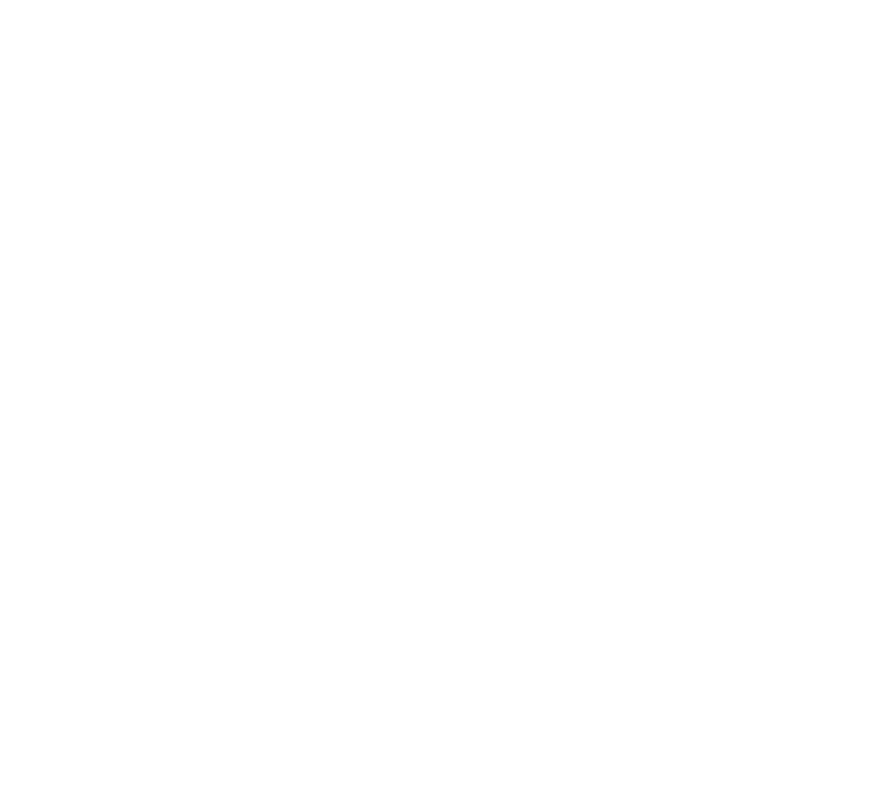
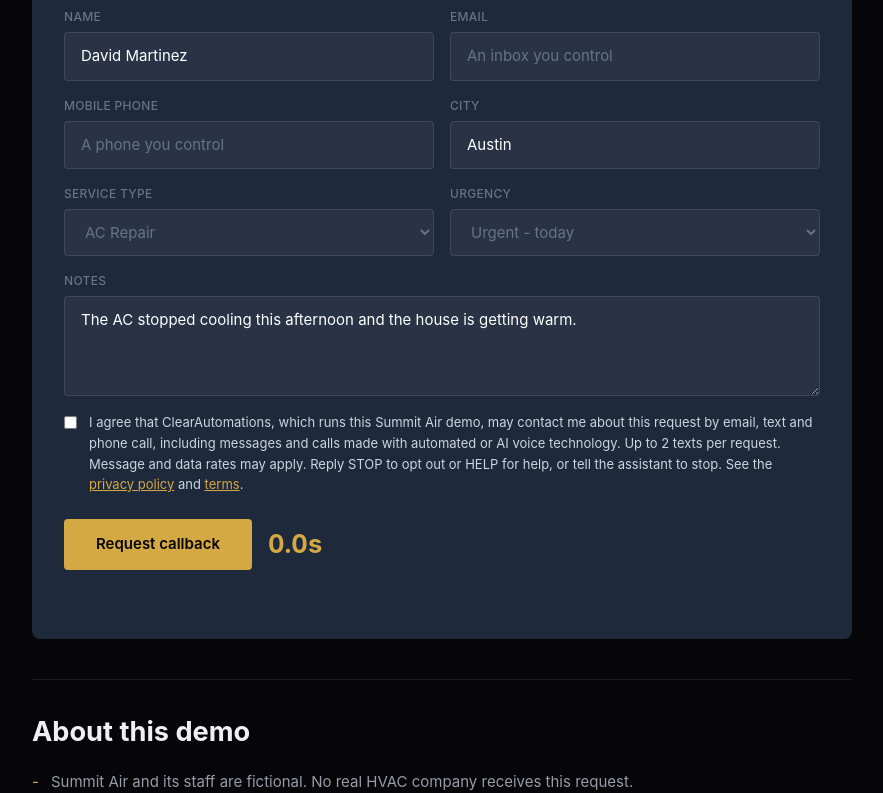
Before and after one commit to ZionZJ/clearautomations-website, a Next.js app: page /demo/summit-air in a window 1280 px wide. Before the commit this address had no page. Shown: the part 427-1220 px from the top of the page, without its empty margins (198-1081 px from the left). Before the commit the page ends 800 px from the top, so only its background shows below. Built offline with nearby package versions, Linux system fonts and the light colour scheme.

Commit message:
Add unlisted Summit Air callback demo page for 10DLC opt-in

```diff
--- /dev/null
+++ b/src/app/demo/summit-air/page.tsx
@@ -0,0 +1,37 @@
+import type { Metadata } from "next";
+import { BulletList, PageSection, SimplePage } from "@/components/simple-page";
+import { SummitAirDemoForm } from "@/components/summit-air-demo-form";
+
+// Unlisted demo page: reachable by URL, kept out of search results and the sitemap.
+export const metadata: Metadata = {
+  title: "Summit Air Callback Demo | ClearAutomations",
+  description:
+    "A ClearAutomations demonstration of an AI front desk responding to a new HVAC service request.",
+  robots: { index: false, follow: false },
+};
+
+export default function SummitAirDemoPage() {
+  return (
+    <SimplePage
+      eyebrow="ClearAutomations demo"
+      title="Summit Air service request"
+      description="Summit Air is a fictional HVAC company. ClearAutomations runs this demo to show a new service request getting a text and an AI callback within minutes. Use only a phone number and email you control."
+    >
+      <div className="bg-[var(--navy)] rounded-lg p-6 sm:p-8">
+        <SummitAirDemoForm />
+      </div>
+
+      <PageSection title="About this demo">
+        <BulletList
+          items={[
+            "Summit Air and its staff are fictional. No real HVAC company receives this request.",
+            "Submitting the form sends up to 2 texts and one AI phone call to the number you enter, only if you check the consent box.",
+            "The caller identifies itself as an AI assistant. You can tell it to stop at any time.",
+            "Reply STOP to any text to opt out, or HELP for help.",
+            "SMS consent records are not shared with or sold to third parties.",
+          ]}
+        />
+      </PageSection>
+    </SimplePage>
+  );
+}
--- /dev/null
+++ b/src/components/summit-air-demo-form.tsx
@@ -0,0 +1,202 @@
+"use client";
+
+import { useEffect, useRef, useState, type FormEvent } from "react";
+import {
+  ContactConsent,
+  Field,
+  HoneypotField,
+  inputClass,
+  selectClass,
+  textareaClass,
+} from "@/components/form-fields";
+
+// Server-side proxy to the n8n demo workflow. The browser never sees the n8n URL or token.
+const DEMO_ENDPOINT = "/api/demo/summit-air";
+
+const serviceTypes = ["AC Repair", "Heating Repair", "Maintenance Plan", "New System Quote"];
+const urgencies = ["Urgent - today", "This week", "Planning ahead"];
+
+type Status = "idle" | "submitting" | "accepted" | "ringing" | "offline" | "error";
+
+// Accepts "(512) 555-0100", "512-555-0100" or "+15125550100" and returns E.164.
+function toE164(raw: string): string {
+  const digits = raw.replace(/\D/g, "");
+  if (raw.trim().startsWith("+")) return `+${digits}`;
+  if (digits.length === 10) return `+1${digits}`;
+  if (digits.length === 11 && digits.startsWith("1")) return `+${digits}`;
+  return raw.trim();
+}
+
+export function SummitAirDemoForm() {
+  const [status, setStatus] = useState<Status>("idle");
+  const [elapsed, setElapsed] = useState(0);
+  const [runId, setRunId] = useState("");
+  const startedAt = useRef(0);
+  const timer = useRef<ReturnType<typeof setInterval> | undefined>(undefined);
+
+  useEffect(() => () => clearInterval(timer.current), []);
+
+  function stopTimer() {
+    clearInterval(timer.current);
+    setElapsed((performance.now() - startedAt.current) / 1000);
+  }
+
+  async function handleSubmit(e: FormEvent<HTMLFormElement>) {
+    e.preventDefault();
+    const form = e.currentTarget;
+    const value = (name: string) =>
+      (form.elements.namedItem(name) as HTMLInputElement | HTMLSelectElement | HTMLTextAreaElement)
+        .value;
+
+    const data = {
+      name: value("name"),
+      email: value("email"),
+      phone: toE164(value("phone")),
+      city: value("city"),
+      serviceType: value("serviceType"),
+      urgency: value("urgency"),
+      notes: value("notes"),
+      consentGranted: (form.elements.namedItem("consent") as HTMLInputElement).checked,
+      companyWebsite: value("websiteUrlConfirm"),
+    };
+
+    setStatus("submitting");
+    setRunId("");
+    startedAt.current = performance.now();
+    clearInterval(timer.current);
+    setElapsed(0);
+    timer.current = setInterval(
+      () => setElapsed((performance.now() - startedAt.current) / 1000),
+      100,
+    );
+
+    try {
+      const res = await fetch(DEMO_ENDPOINT, {
+        method: "POST",
+        headers: { "Content-Type": "application/json" },
+        body: JSON.stringify(data),
+      });
+
+      if (res.status === 404 || res.status === 503) {
+        stopTimer();
+        setStatus("offline");
+        return;
+      }
+      if (!res.ok) {
+        stopTimer();
+        setStatus("error");
+        return;
+      }
+
+      const result = (await res.json()) as { testRunId?: string };
+      setRunId(result.testRunId ? result.testRunId.slice(0, 8) : "");
+      setStatus("accepted");
+    } catch {
+      stopTimer();
+      setStatus("error");
+    }
+  }
+
+  function markRinging() {
+    stopTimer();
+    setStatus("ringing");
+  }
+
+  return (
+    <form onSubmit={handleSubmit} className="flex flex-col gap-4">
+      <div className="grid sm:grid-cols-2 gap-4">
+        <Field label="Name">
+          <input name="name" defaultValue="David Martinez" autoComplete="name" required className={inputClass} />
+        </Field>
+        <Field label="Email">
+          <input name="email" type="email" placeholder="An inbox you control" autoComplete="email" required className={inputClass} />
+        </Field>
+      </div>
+
+      <div className="grid sm:grid-cols-2 gap-4">
+        <Field label="Mobile phone">
+          <input name="phone" type="tel" placeholder="A phone you control" autoComplete="tel" required className={inputClass} />
+        </Field>
+        <Field label="City">
+          <input name="city" defaultValue="Austin" autoComplete="address-level2" required className={inputClass} />
+        </Field>
+      </div>
+
+      <div className="grid sm:grid-cols-2 gap-4">
+        <Field label="Service type">
+          <select name="serviceType" required className={selectClass}>
+            {serviceTypes.map((s) => (
+              <option key={s}>{s}</option>
+            ))}
+          </select>
+        </Field>
+        <Field label="Urgency">
+          <select name="urgency" required className={selectClass}>
+            {urgencies.map((u) => (
+              <option key={u}>{u}</option>
+            ))}
+          </select>
+        </Field>
+      </div>
+
+      <Field label="Notes">
+        <textarea
+          name="notes"
+          defaultValue="The AC stopped cooling this afternoon and the house is getting warm."
+          className={textareaClass}
+        />
+      </Field>
+
+      <ContactConsent name="consent">
+        I agree that ClearAutomations, which runs this Summit Air demo, may contact me about this
+        request by email, text and phone call, including messages and calls made with automated or
+        AI voice technology. Up to 2 texts per request. Message and data rates may apply. Reply STOP
+        to opt out or HELP for help, or tell the assistant to stop. See the{" "}
+        <a href="/privacy" className="text-[var(--amber)] underline">
+          privacy policy
+        </a>{" "}
+        and{" "}
+        <a href="/terms" className="text-[var(--amber)] underline">
+          terms
+        </a>
+        .
+      </ContactConsent>
+
+      <HoneypotField />
+
+      <div className="flex flex-wrap items-center gap-4 mt-2">
+        <button
+          type="submit"
+          disabled={status === "submitting"}
+          className="bg-[var(--amber)] text-[var(--stone)] text-[15px] font-semibold py-3.5 px-8 rounded hover:bg-[var(--amber-hover)] transition-colors disabled:opacity-70"
+        >
+          {status === "submitting" ? "Sending..." : "Request callback"}
+        </button>
+        {status === "accepted" && (
+          <button
+            type="button"
+            onClick={markRinging}
+            className="border border-white/20 text-white text-[15px] font-semibold py-3.5 px-6 rounded hover:border-[var(--amber)] transition-colors"
+          >
+            Phone is ringing
+          </button>
+        )}
+        <output
+          aria-live="polite"
+          className="font-[var(--font-display)] text-[1.6rem] font-bold tabular-nums text-[var(--amber)]"
+        >
+          {elapsed.toFixed(1)}s
+        </output>
+      </div>
+
+      <p aria-live="polite" className="text-[14px] leading-[1.6] text-[var(--navy-text)] min-h-[1.5em]">
+        {status === "submitting" && "Sending the request..."}
+        {status === "accepted" &&
+          `Request received${runId ? ` (run ${runId})` : ""}. Watch for the text, then the callback.`}
+        {status === "ringing" && `Phone rang ${elapsed.toFixed(1)} seconds after the request was sent.`}
+        {status === "offline" && "This demo line is not connected right now. No text or call was sent."}
+        {status === "error" && "The request did not go through. No text or call was sent."}
+      </p>
+    </form>
+  );
+}
```
